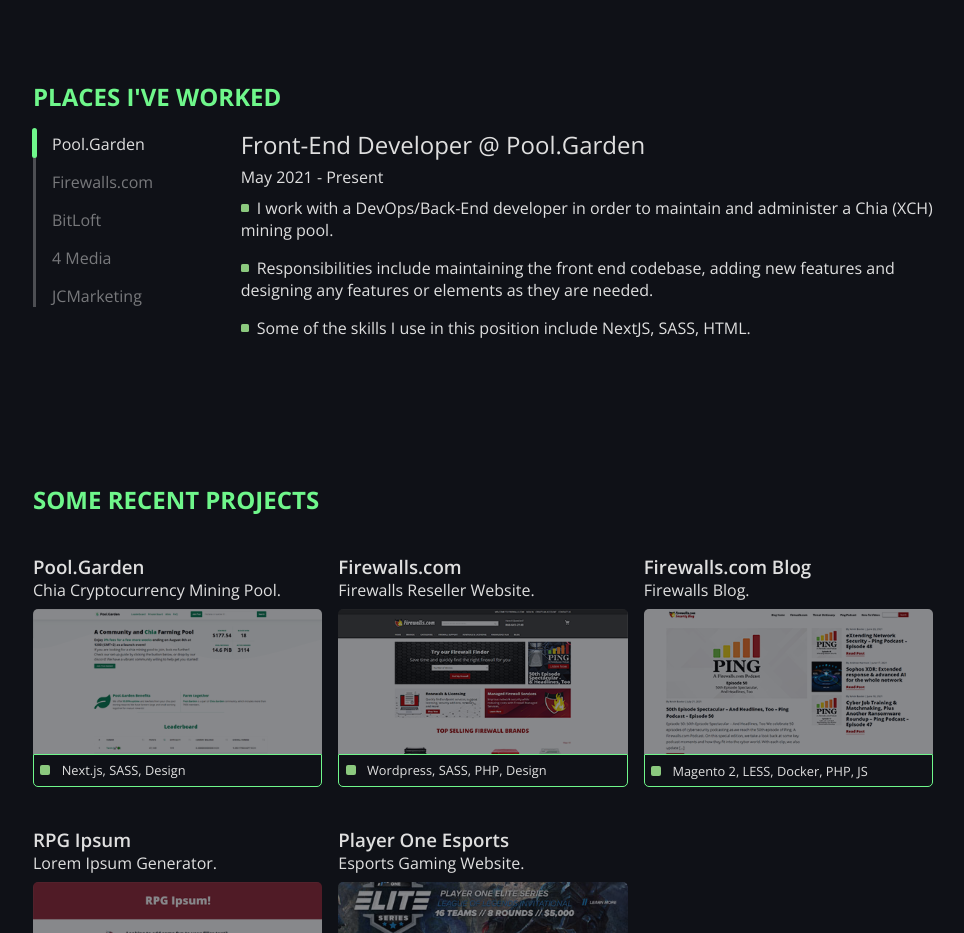
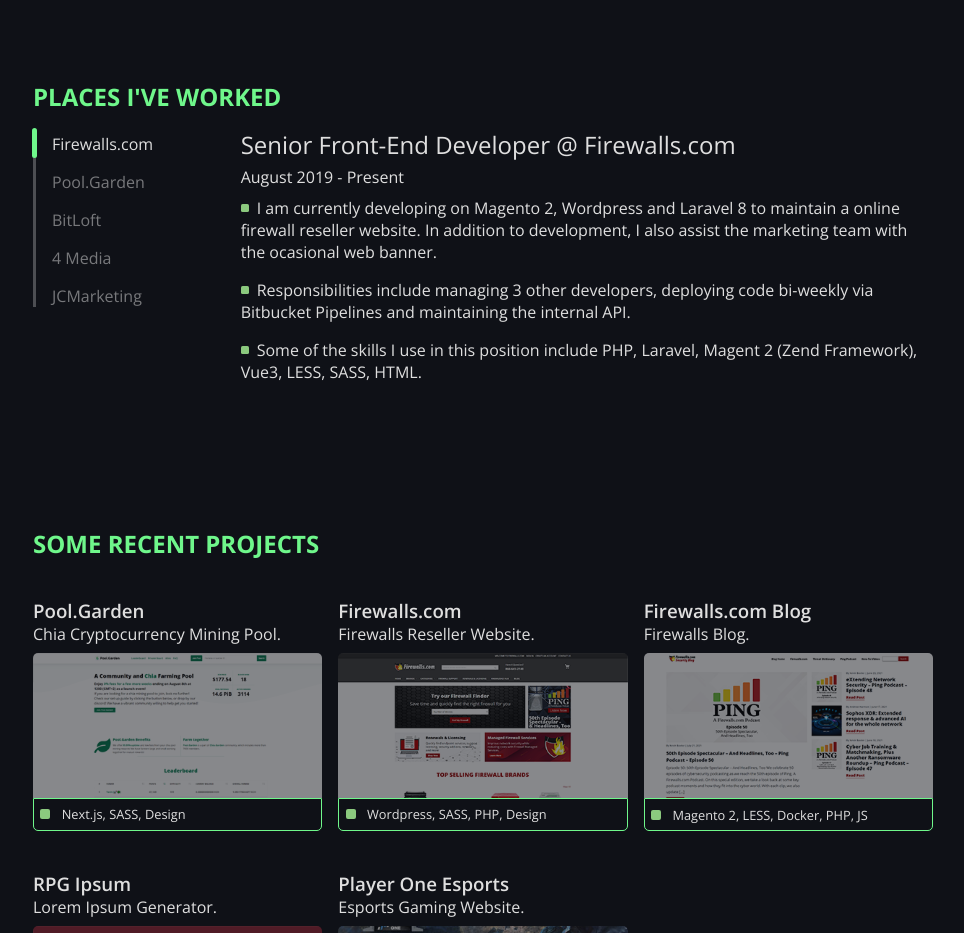
Before and after one commit to gxrobb/portfolio, a Next.js app: page / in a window 1280 px wide. Shown: the part 1120-2053 px from the top of the page, without its empty margins (157-1121 px from the left). Built offline with nearby package versions, Linux system fonts and the light colour scheme.

Commit message:
updating pool garden

```diff
--- a/pages/index.js
+++ b/pages/index.js
@@ -10,17 +10,6 @@ export default function Home() {
   const jobList = [
     {
         id: 1,
-        label: 'Pool.Garden',
-        title: 'Front-End Developer @ Pool.Garden',
-        date: 'May 2021 - Present',
-        description: [
-        'I work with a DevOps/Back-End developer in order to maintain and administer a Chia (XCH) mining pool.',
-        'Responsibilities include maintaining the front end codebase, adding new features and designing any features or elements as they are needed.',
-        'Some of the skills I use in this position include NextJS, SASS, HTML.'
-        ]
-    },
-    {
-        id: 2,
         label: 'Firewalls.com',
         title: 'Senior Front-End Developer @ Firewalls.com',
         date: 'August 2019 - Present',
@@ -29,6 +18,17 @@ export default function Home() {
         'Responsibilities include managing 3 other developers, deploying code bi-weekly via Bitbucket Pipelines and maintaining the internal API.',
         'Some of the skills I use in this position include PHP, Laravel, Magent 2 (Zend Framework), Vue3, LESS, SASS, HTML.'
         ]
+    },
+    {
+      id: 2,
+      label: 'Pool.Garden',
+      title: 'Front-End Developer @ Pool.Garden',
+      date: 'May 2021 - August 2021',
+      description: [
+      'I worked with a DevOps/Back-End developer in order to maintain and administer a Chia (XCH) mining pool.',
+      'Responsibilities included maintaining the front end codebase, adding new features and designing any features or elements as they are needed. This project will be going offline shortly.',
+      'Some of the skills I use in this position include NextJS, SASS, HTML.'
+      ]
     },
     {
       id: 3,
```
